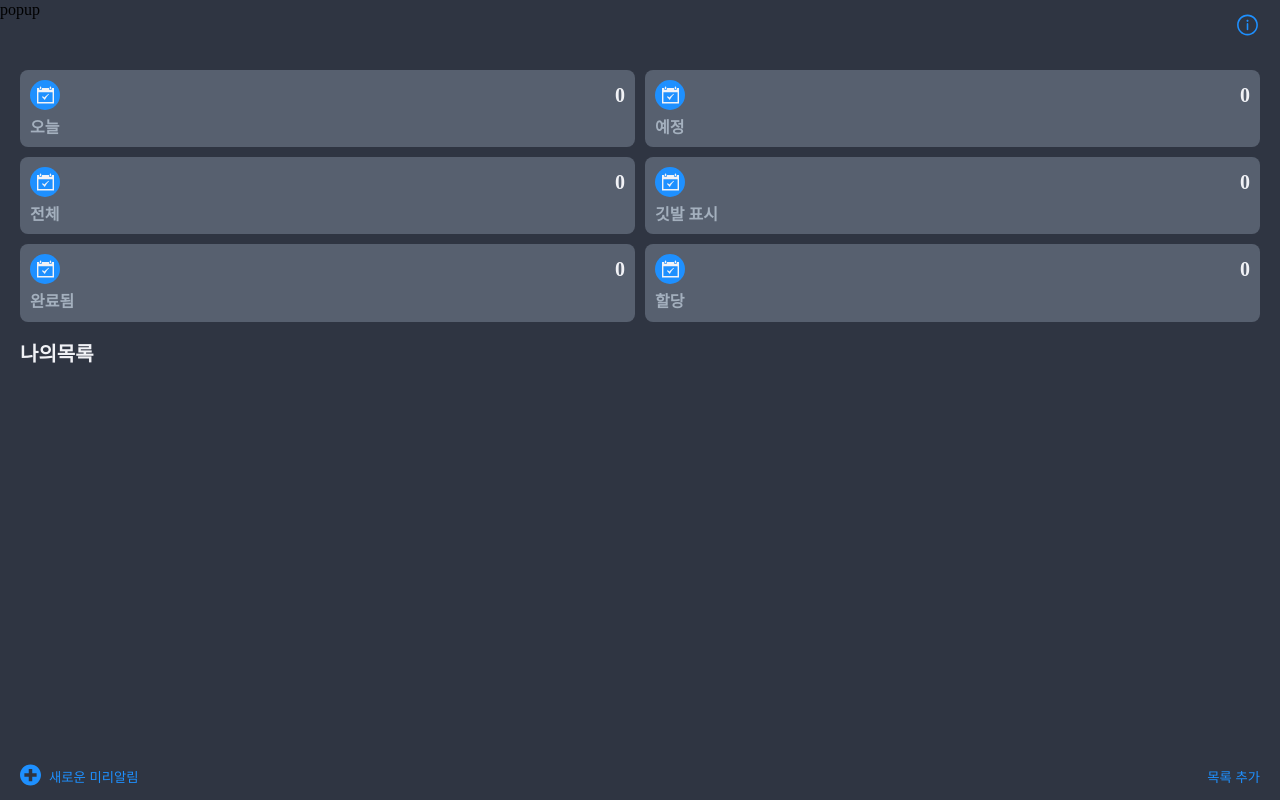
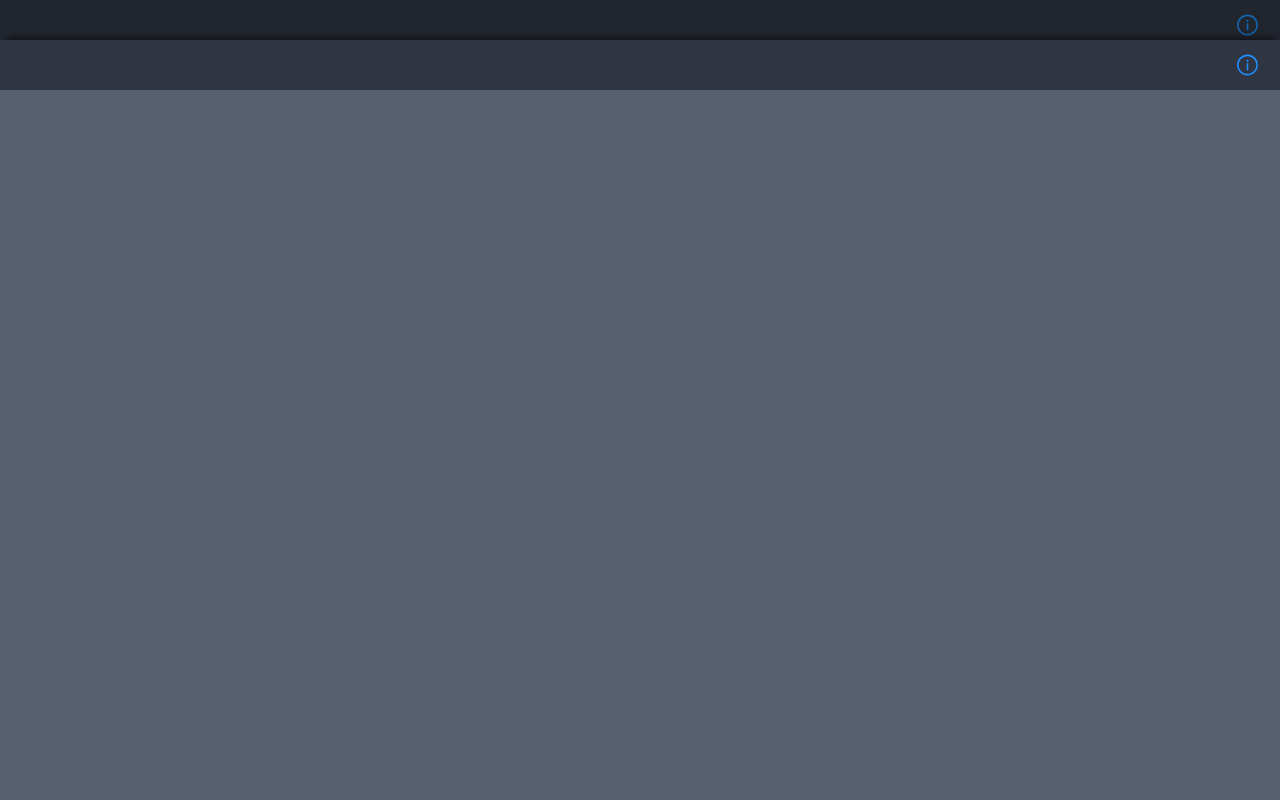
Before and after one commit to JayoonKoo/milialim, a React (Create React App) app: page / in a window 1280 px wide. Both pictures are taken after a click on the element "목록 추가". Built offline with nearby package versions, Linux system fonts and the light colour scheme.

Commit message:
feat: pop

```diff
--- /dev/null
+++ b/src/components/AddAlimListItemPopUp/index.tsx
@@ -0,0 +1,37 @@
+import React, { useRef, useState } from "react";
+import { useSetRecoilState } from "recoil";
+import { modalState } from "../../atoms/uiState";
+import PopUp from "../atom/PopUp";
+import Header from "../components/Header";
+import { Wrapper } from "./styled";
+
+function AddAlimListItemPopUp() {
+  const setModalState = useSetRecoilState(modalState);
+  const [localModalState, setLocalModalState] = useState(true);
+  const popupRef = useRef<HTMLDivElement>(null);
+
+  const handleCloseModal = () => {
+    setLocalModalState(false);
+  };
+
+  const handleWhenClosed = () => {
+    if (localModalState !== false) return;
+
+    setModalState((prev) => ({ ...prev, addListItem: false }));
+  };
+
+  return (
+    <PopUp>
+      <Wrapper
+        onClick={handleCloseModal}
+        ref={popupRef}
+        onAnimationEnd={handleWhenClosed}
+        isOpen={localModalState}
+      >
+        <Header></Header>
+      </Wrapper>
+    </PopUp>
+  );
+}
+
+export default AddAlimListItemPopUp;
--- /dev/null
+++ b/src/components/AddAlimListItemPopUp/styled.tsx
@@ -0,0 +1,47 @@
+import styled, { css, keyframes } from "styled-components";
+import rem from "../../lib/Rem";
+
+const open = keyframes`
+	0% {
+		top: 100vh;
+	}
+
+	100% {
+		top: ${rem(40)};
+	}
+`;
+
+const close = keyframes`
+	0% {
+		top: ${rem(40)};
+	}
+
+	100% {
+		top: 100vh;
+	}
+`;
+
+type WrapperProps = {
+  isOpen: boolean;
+};
+export const Wrapper = styled.div<WrapperProps>`
+  position: absolute;
+  left: 0;
+  right: 0;
+  bottom: 0;
+  top: ${rem(40)};
+  background-color: #57606f;
+  border-top-left-radius: ${rem(8)};
+  border-top-right-radius: ${rem(8)};
+  box-shadow: 1px -7px 9px -6px rgba(0, 0, 0, 0.75);
+  -webkit-box-shadow: 1px -7px 9px -6px rgba(0, 0, 0, 0.75);
+  -moz-box-shadow: 1px -7px 9px -6px rgba(0, 0, 0, 0.75);
+  ${({ isOpen }) =>
+    isOpen
+      ? css`
+          animation: ${open} 0.2s ease-in-out;
+        `
+      : css`
+          animation: ${close} 0.2s ease-in-out;
+        `}
+`;
--- a/src/components/atom/PopUp/styled.tsx
+++ b/src/components/atom/PopUp/styled.tsx
@@ -1,5 +1,4 @@
 import styled from "styled-components";
-import rem from "../../../lib/Rem";
 
 export const Wrapper = styled.div`
   position: fixed;
@@ -8,4 +7,5 @@ export const Wrapper = styled.div`
   right: 0;
   bottom: 0;
   z-index: 200;
+  background-color: rgba(0, 0, 0, 0.3);
 `;
--- a/src/components/components/Main/index.tsx
+++ b/src/components/components/Main/index.tsx
@@ -3,6 +3,7 @@ import { useRecoilValue } from "recoil";
 import { modalState } from "../../../atoms/uiState";
 import useCategories from "../../../hooks/useCategories";
 import useMyList from "../../../hooks/useMyList";
+import AddAlimListItemPopUp from "../../AddAlimListItemPopUp";
 import PopUp from "../../atom/PopUp";
 import Category from "../Category";
 import ListItem from "../ListItem";
@@ -50,7 +51,7 @@ function Main() {
           ))}
         </MyList>
       </MyListSection>
-      {isOpenAddListItem && <PopUp>popup</PopUp>}
+      {isOpenAddListItem && <AddAlimListItemPopUp />}
     </Wrapper>
   );
 }
```
